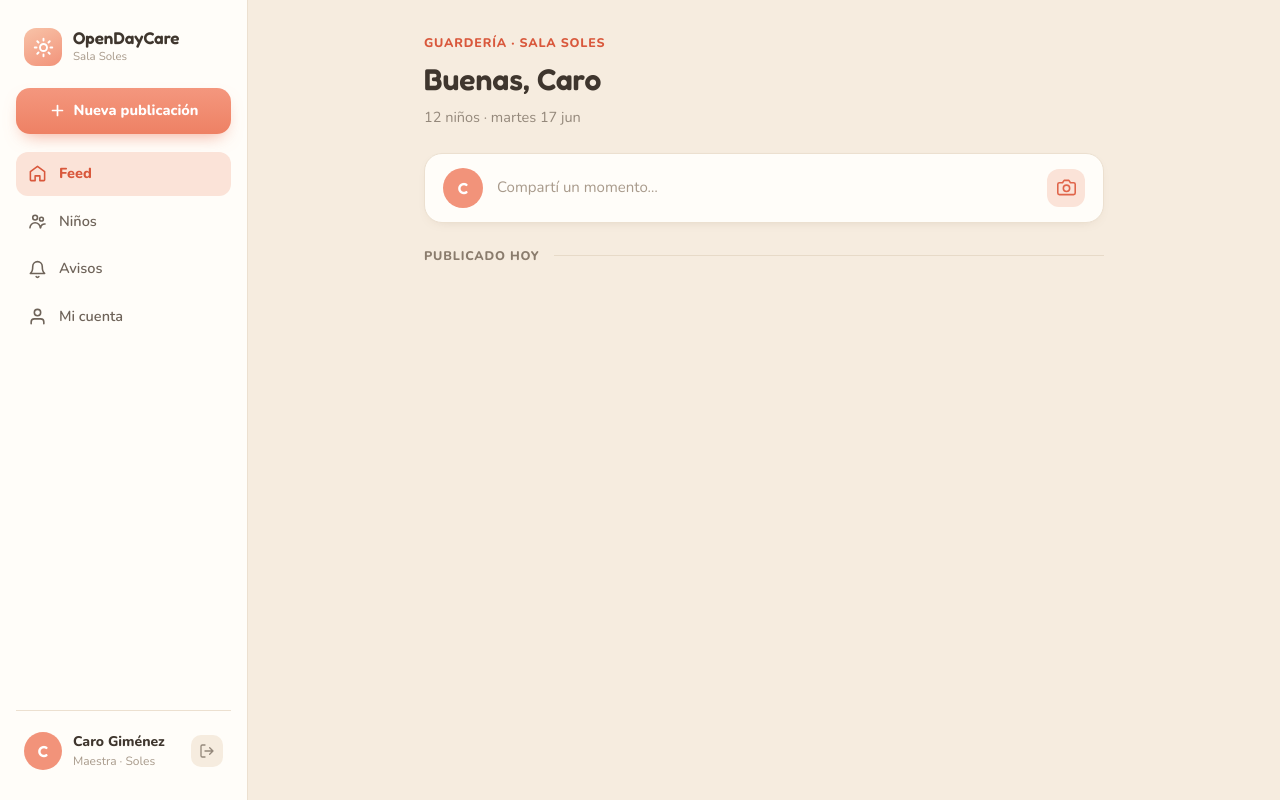
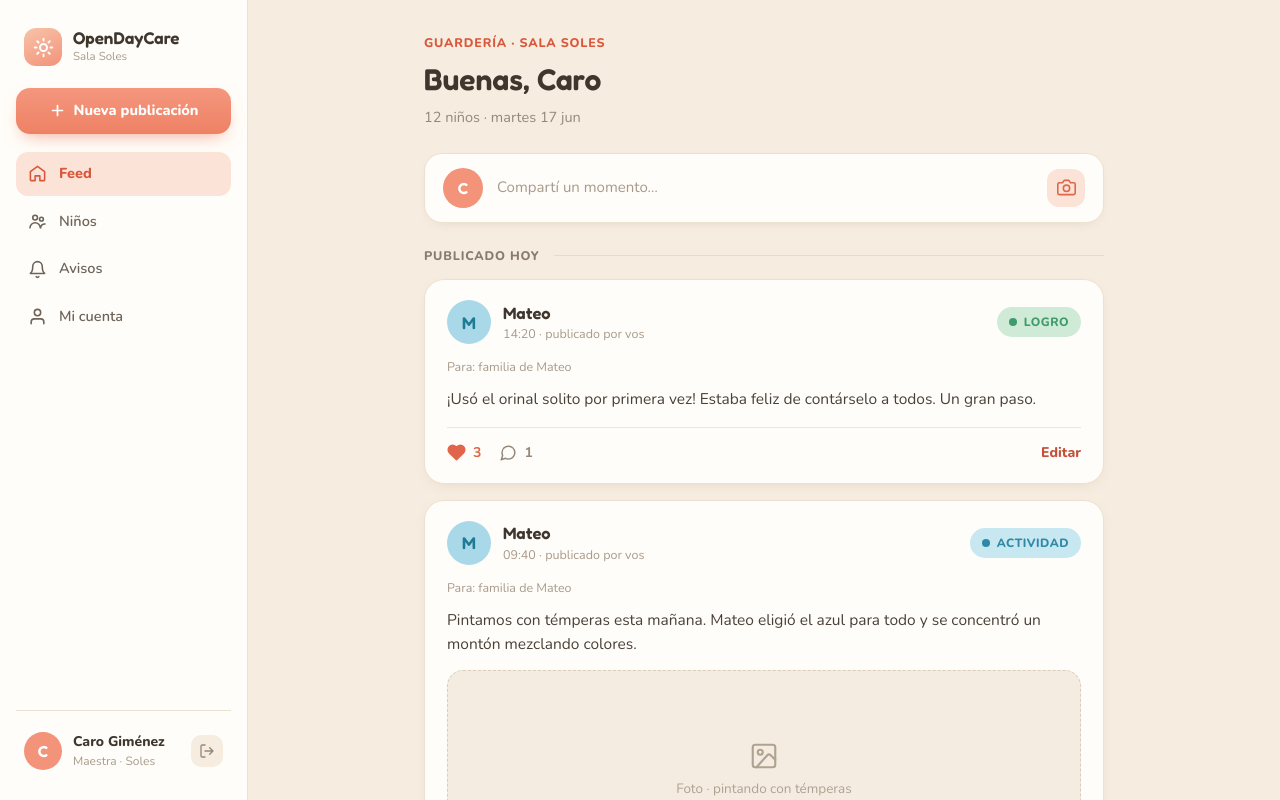
Before and after one commit to WilsonJohnJ/open-daycare, a Next.js app: page / in a window 1280 px wide. Built offline with nearby package versions, Linux system fonts and the light colour scheme.

Commit message:
Add PostCard component and integrate feedPosts into Home page

```diff
--- a/app/page.tsx
+++ b/app/page.tsx
@@ -2,6 +2,8 @@
 import { ComposerBar } from "@/components/composer-bar";
 import { DayDivider } from "@/components/day-divider";
 import { FeedHeader } from "@/components/feed-header";
+import { PostCard } from "@/components/post-card";
+import { feedPosts } from "@/lib/mock/feed";
 
 export default function Home() {
   return (
@@ -10,6 +12,11 @@
         <FeedHeader />
         <ComposerBar />
         <DayDivider />
+        <div className="flex flex-col gap-4">
+          {feedPosts.map((post) => (
+            <PostCard key={post.id} post={post} />
+          ))}
+        </div>
       </div>
     </AppShell>
   );
--- a/components/icons.tsx
+++ b/components/icons.tsx
@@ -110,6 +110,16 @@
   );
 }
 
+export function ImageIcon(props: IconProps) {
+  return (
+    <svg {...baseProps(props)}>
+      <rect x="3" y="3" width="18" height="18" rx="2" />
+      <circle cx="9" cy="9" r="2" />
+      <path d="m21 15-3.6-3.6a2 2 0 0 0-2.8 0L6 21" />
+    </svg>
+  );
+}
+
 export function Menu(props: IconProps) {
   return (
     <svg {...baseProps(props)}>
--- /dev/null
+++ b/components/post-card.tsx
@@ -0,0 +1,82 @@
+import { Heart, ImageIcon, Megaphone, MessageCircle } from "@/components/icons";
+import { postTypeTheme, publishedByLabel } from "@/lib/mock/feed";
+import type { Post } from "@/lib/types";
+
+interface PostCardProps {
+  post: Post;
+}
+
+export function PostCard({ post }: PostCardProps) {
+  const theme = postTypeTheme[post.type];
+
+  return (
+    <article className="rounded-[20px] border border-line bg-surface p-[20px_22px] shadow-[0_4px_16px_-12px_rgba(120,90,60,0.5)]">
+      <div className="mb-[14px] flex items-center gap-3">
+        {post.author.kind === "system" ? (
+          <div
+            className={`flex h-11 w-11 shrink-0 items-center justify-center rounded-full ${theme.avatarBackground} ${theme.avatarText}`}
+          >
+            <Megaphone width={20} height={20} />
+          </div>
+        ) : (
+          <div
+            className={`flex h-11 w-11 shrink-0 items-center justify-center rounded-full font-display text-[17px] font-semibold ${theme.avatarBackground} ${theme.avatarText}`}
+          >
+            {post.author.initials}
+          </div>
+        )}
+
+        <div className="flex-1">
+          <div className="font-display text-[16.5px] font-semibold text-ink">
+            {post.author.name}
+          </div>
+          <div className="text-[12.5px] text-subtle">
+            {post.time} · {publishedByLabel}
+          </div>
+        </div>
+
+        <div
+          className={`flex items-center gap-[7px] rounded-full px-3 py-1.5 ${theme.badgeBackground}`}
+        >
+          <span className={`h-2 w-2 rounded-full ${theme.dotBackground}`} />
+          <span
+            className={`text-[12px] font-extrabold tracking-[0.5px] ${theme.badgeText}`}
+          >
+            {theme.label}
+          </span>
+        </div>
+      </div>
+
+      <div className="mb-[10px] text-[12.5px] text-subtle">{post.audience}</div>
+      <p className="m-0 text-[15.5px] leading-[1.55] text-body">{post.body}</p>
+
+      {post.photo && (
+        <a
+          href="#"
+          className="mt-[14px] flex h-[200px] flex-col items-center justify-center gap-2 rounded-[16px] border-[1.5px] border-dashed border-photo-border bg-photo-bg text-photo-text"
+        >
+          <ImageIcon width={30} height={30} strokeWidth={1.7} />
+          <span className="truncate text-[13.5px]">{post.photo.label}</span>
+        </a>
+      )}
+
+      <div className="mt-4 flex items-center gap-[18px] border-t border-hairline pt-[14px]">
+        <span className="flex items-center gap-[7px] text-[14px] font-bold text-like">
+          <Heart width={19} height={19} filled />
+          {post.likes}
+        </span>
+        <a
+          href="#"
+          className="flex items-center gap-[7px] text-[14px] font-bold text-muted"
+        >
+          <MessageCircle width={18} height={18} />
+          {post.comments}
+        </a>
+        <span className="flex-1" />
+        <a href="#" className="text-[14px] font-extrabold text-edit">
+          Editar
+        </a>
+      </div>
+    </article>
+  );
+}
```
